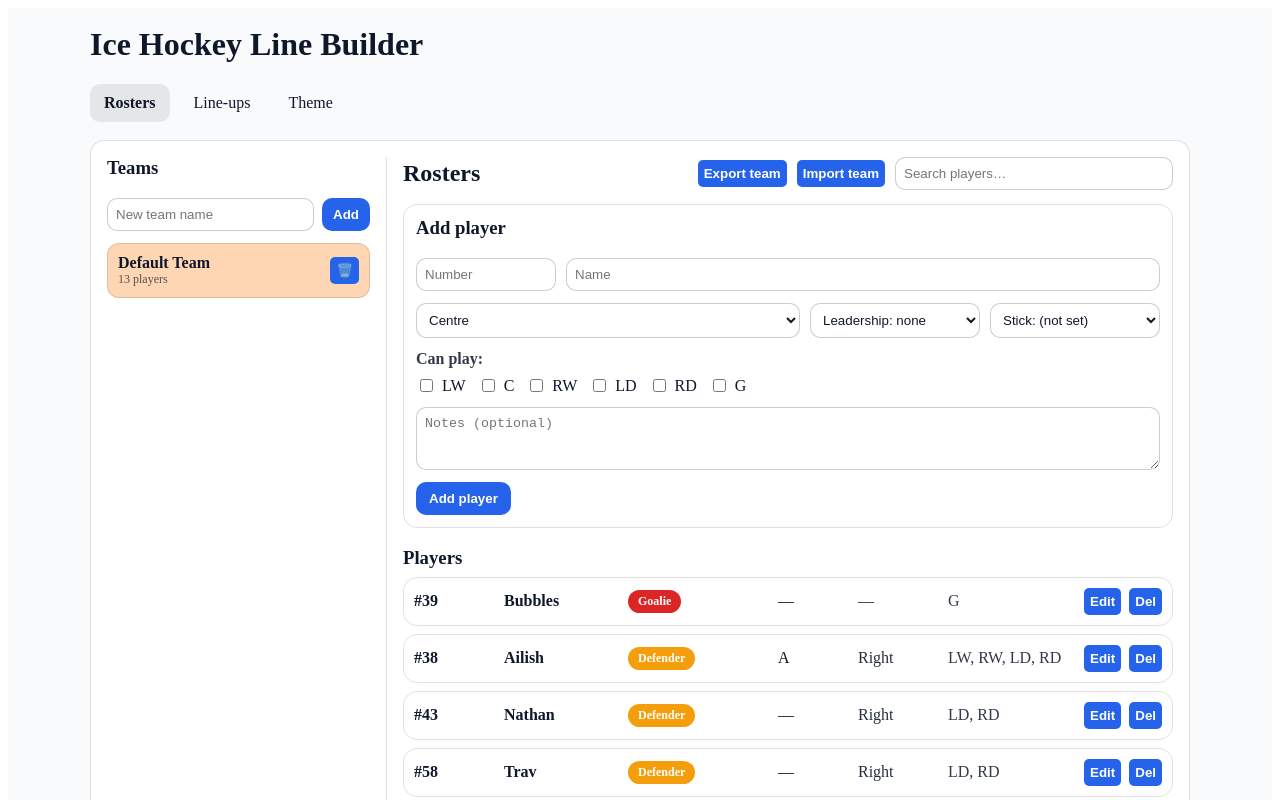
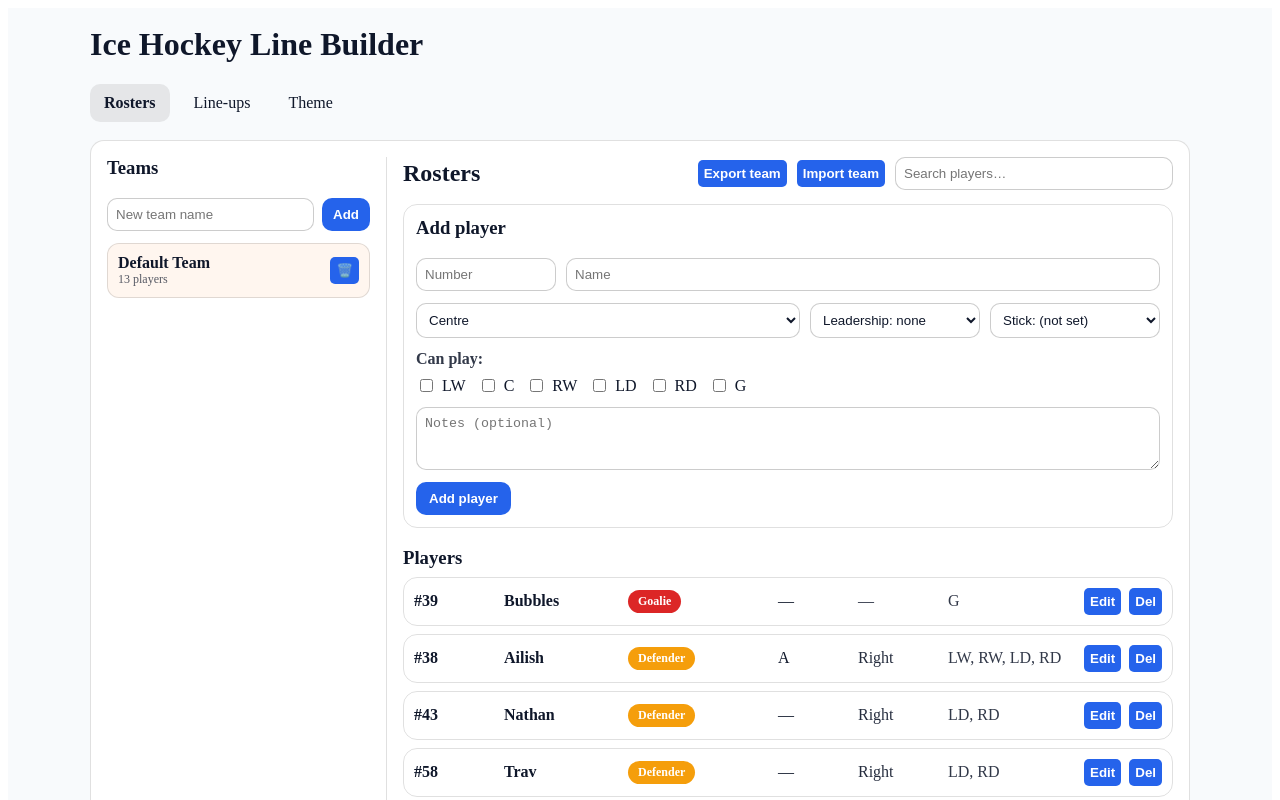
Before and after one commit to Newik83CZ/IceHockeyLineBuilder, a React (Vite) app: page / in a window 1280 px wide. Shown: the top 800 px of the page. Built offline with nearby package versions, Linux system fonts and the light colour scheme.

Commit message:
Color of existing Teams

```diff
--- a/src/pages/Rosters.jsx
+++ b/src/pages/Rosters.jsx
@@ -273,7 +273,7 @@ export default function Rosters({ data, setData }) {
                 padding: 10,
                 borderRadius: 12,
                 border: "1px solid rgba(0,0,0,0.12)",
-                background: t.id === data.activeTeamId ? "rgba(255, 169, 99, 0.48)" : "transparent",
+                background: t.id === data.activeTeamId ? "rgba(255, 169, 99, 0.1)" : "transparent",
               }}
             >
               <button
```
